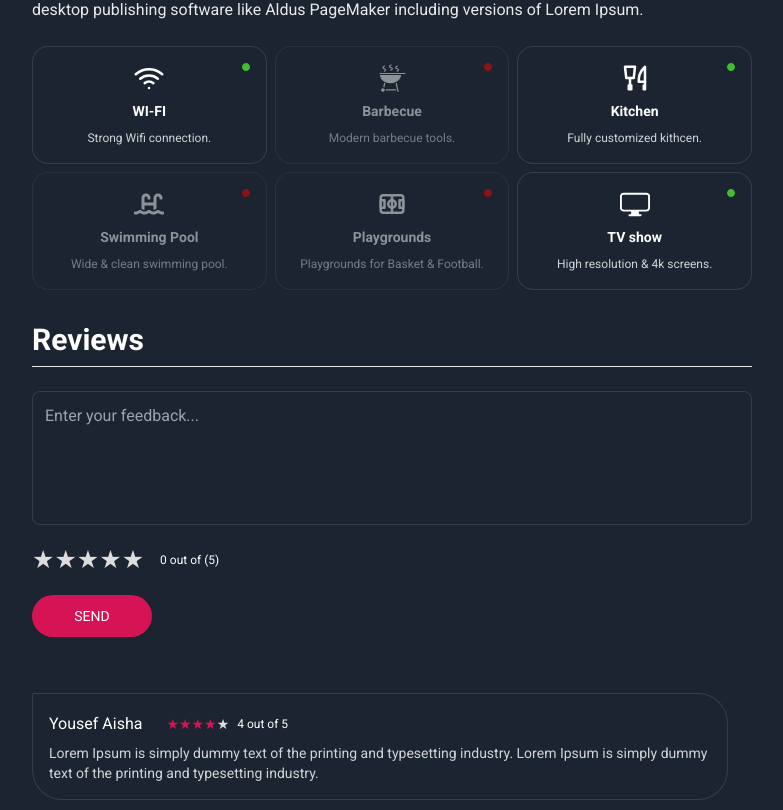
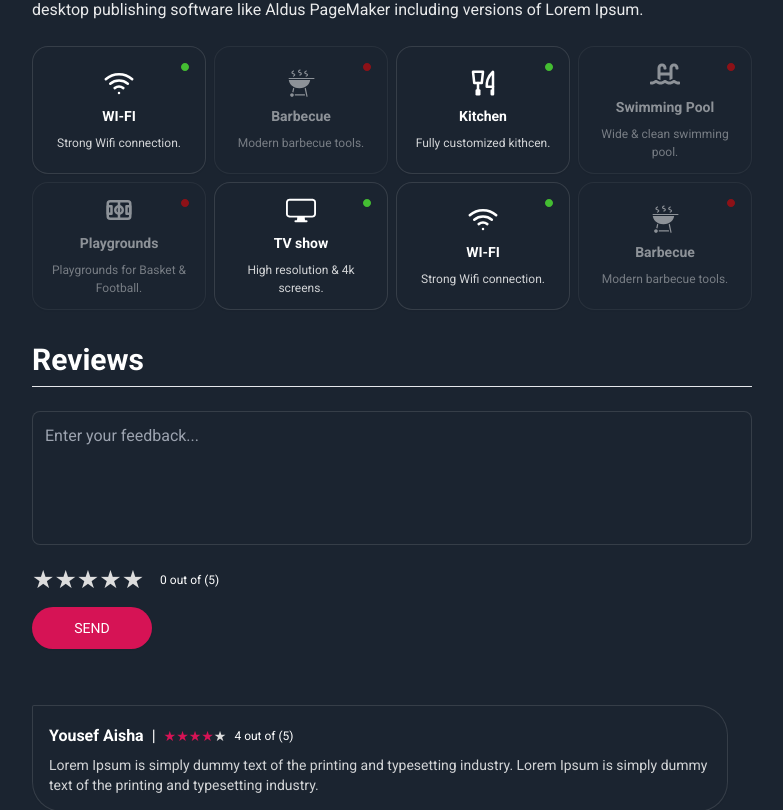
Before and after one commit to YousefAboAisha/chalet, a Next.js app: page /discover/0 in a window 1280 px wide. Shown: the part 880-1690 px from the top of the page, without its empty margins (248-1031 px from the left). Built offline with nearby package versions, Linux system fonts and the light colour scheme.

Commit message:
Review editing some styles

```diff
--- a/Components/UI/Cards/FeatureCard.tsx
+++ b/Components/UI/Cards/FeatureCard.tsx
@@ -15,11 +15,11 @@ const FeatureCard = ({ active, Icon, title, details }: FeatureCardType) => {
 
   return (
     <div
-      className={`relative flex flex-col gap-2 items-center justify-center bg-background_light dark:bg-background_dark text-text_light dark:text-text_dark border border-light dark:border-dark p-4 rounded-2xl shadow-sm ${opacity}`}
+      className={`relative flex flex-col gap-2 items-center justify-center bg-background_light dark:bg-background_dark text-text_light dark:text-text_dark border border-light dark:border-dark p-3 rounded-2xl shadow-sm ${opacity}`}
     >
       <Icon size={30} />
       <span className="font-bold text-sm">{title}</span>
-      <p className="text-[12px] opacity-80">{details}.</p>
+      <p className="text-[12px] opacity-80 text-center">{details}.</p>
 
       <GoPrimitiveDot className={`${isActive} w-fit absolute top-3 right-3`} />
     </div>
--- a/Components/UI/Cards/reviewCard.tsx
+++ b/Components/UI/Cards/reviewCard.tsx
@@ -4,9 +4,9 @@ import React from "react";
 
 const ReviewCard = () => {
   return (
-    <div className="relative w-full flex flex-col gap-1 p-4 full-theme rounded-[30px] rounded-tl-sm ">
-      <div className="flex items-center gap-6">
-        <h2>Yousef Aisha</h2>
+    <div className="relative w-full flex flex-col gap-1 p-4 full-theme rounded-[30px] rounded-tl-sm shadow-sm">
+      <div className="flex items-center gap-2">
+        <h2 className="font-bold">Yousef Aisha</h2>|
         <StarsRating />
       </div>
 
--- a/Components/UI/Utils/StarsRating.tsx
+++ b/Components/UI/Utils/StarsRating.tsx
@@ -15,7 +15,7 @@ export const StarsRating = () => {
         edit={false}
       />
 
-      <div className="text-[12px]">4 out of 5</div>
+      <div className="text-[12px]">4 out of (5)</div>
     </div>
   );
 };
--- a/Containers/Discover/ChaletDetails.tsx
+++ b/Containers/Discover/ChaletDetails.tsx
@@ -57,7 +57,7 @@ const ChaletDetails = () => {
         of Lorem Ipsum.
       </p>
 
-      <div className="grid mt-6 grid-cols-2 md:grid-cols-2 lg:grid-cols-3 gap-2">
+      <div className="grid mt-6 grid-cols-2 md:grid-cols-3 lg:grid-cols-4 gap-2">
         <FeatureCard
           active={true}
           title="WI-FI"
@@ -99,6 +99,20 @@ const ChaletDetails = () => {
           Icon={BsDisplay}
           details="High resolution & 4k screens"
         />
+
+        <FeatureCard
+          active={true}
+          title="WI-FI"
+          Icon={FiWifi}
+          details="Strong Wifi connection"
+        />
+
+        <FeatureCard
+          active={false}
+          title="Barbecue"
+          Icon={GiBarbecue}
+          details="Modern barbecue tools"
+        />
       </div>
 
       <div className="mt-8">
--- a/Containers/Discover/review.tsx
+++ b/Containers/Discover/review.tsx
@@ -36,7 +36,7 @@ const Review = () => {
         </div>
       </div>
 
-      <div className="mt-2 w-3/12 lg:w-2/12 text-sm whitespace-nowrap min-w-fit">
+      <div className="w-3/12 lg:w-2/12 text-sm whitespace-nowrap min-w-fit">
         <Button title={"Send"} />
       </div>
 
```
